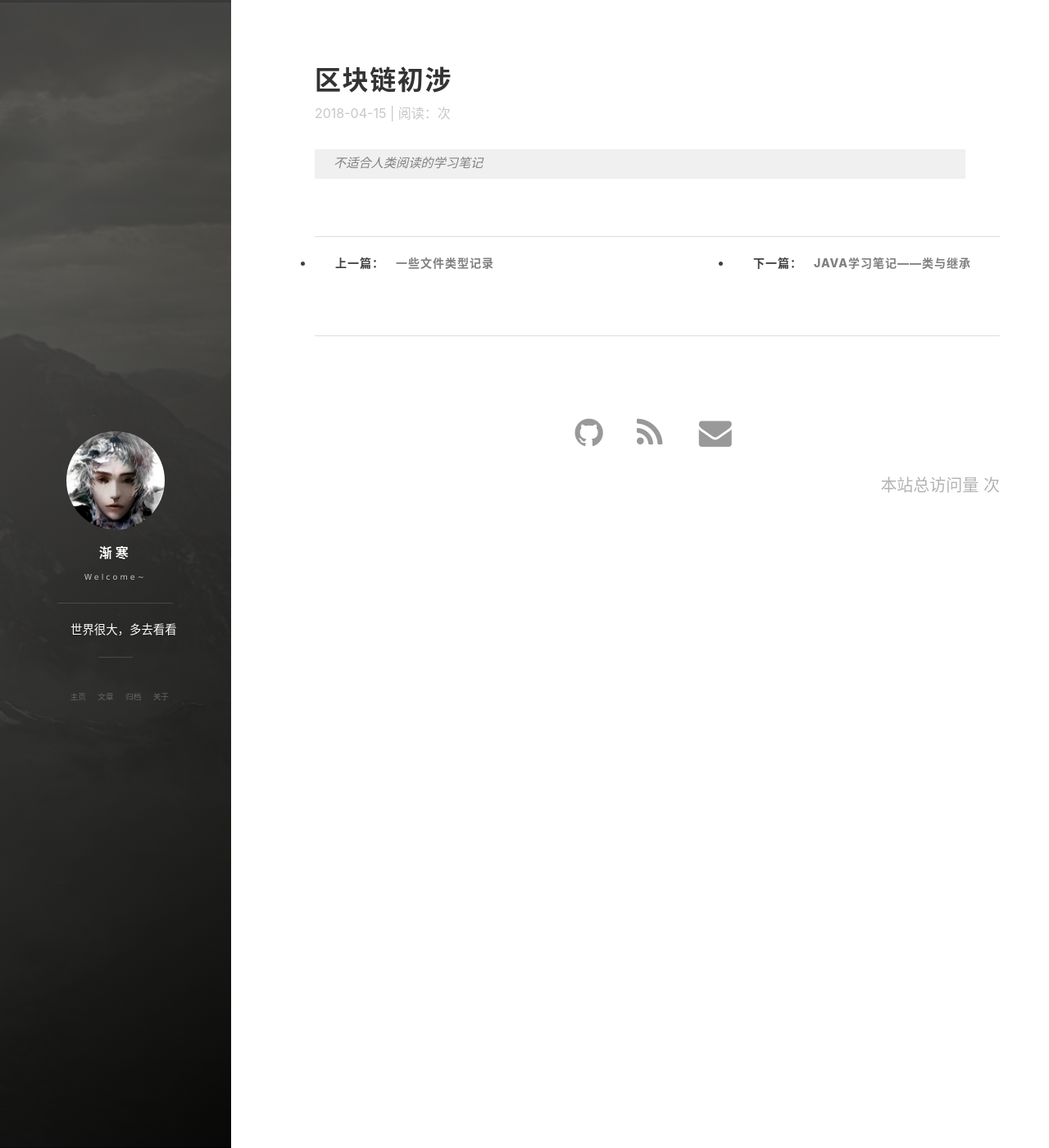
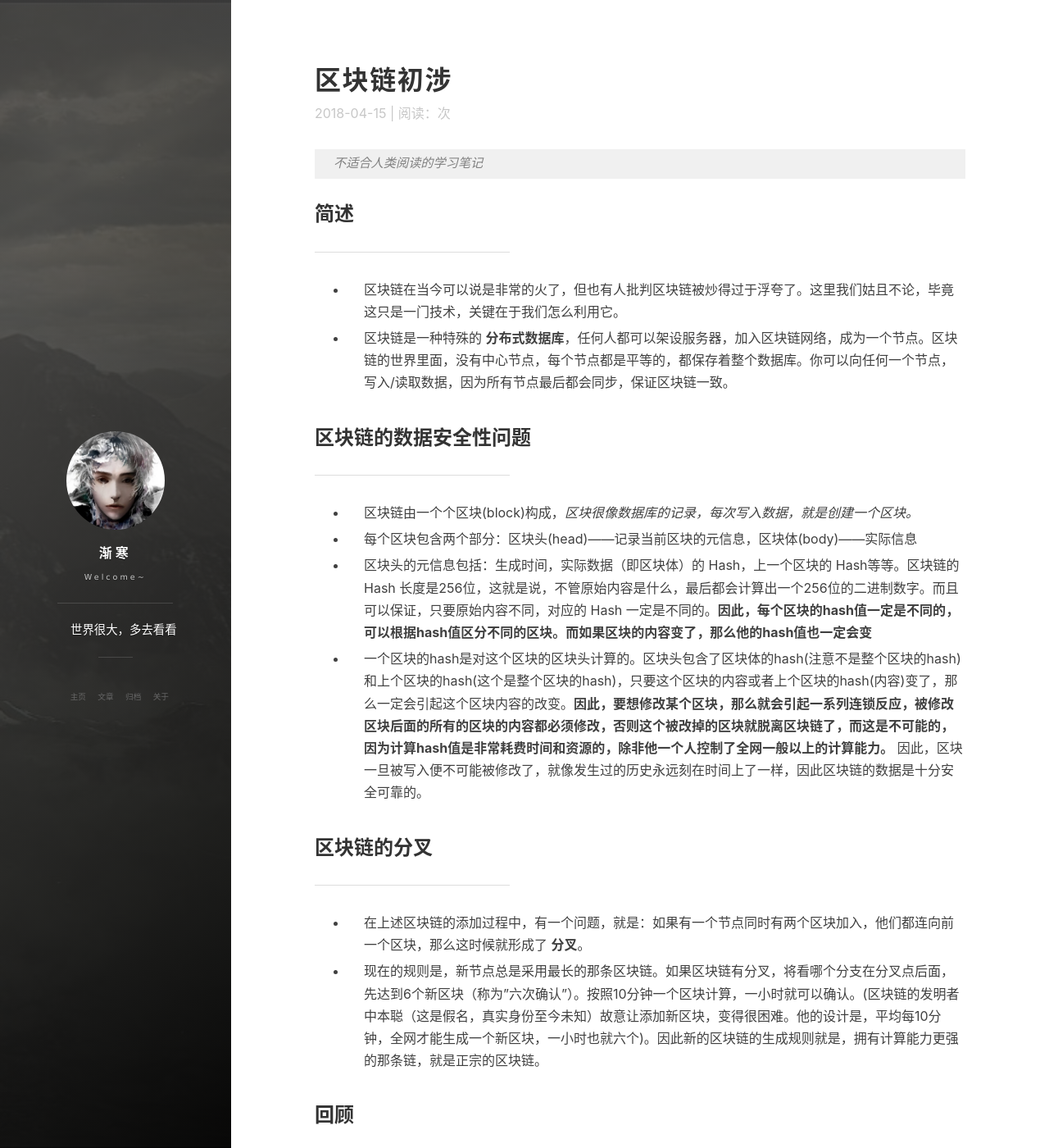
Before and after one commit to Fleschier/Fleschier.github.io, a Jekyll site: the page built from _posts/2018-04-15-Block-Chain.markdown, in a window 1280 px wide and 1400 px high. Shown: the whole window at 82% size. Built offline with Jekyll 4.4.1, drawn with Linux system fonts in a browser that asks for light colours; nearby versions of some CDN libraries; some of the changed text lies outside the part shown.

Commit message:
update block chain

```diff
--- a/_posts/2018-04-15-Block-Chain.markdown
+++ b/_posts/2018-04-15-Block-Chain.markdown
@@ -5,3 +5,43 @@ date:       2018-04-15 17:01:00
 tags: BlockChain
 ---
 > 不适合人类阅读的学习笔记
+
+## 简述
+---
+
+- 区块链在当今可以说是非常的火了，但也有人批判区块链被炒得过于浮夸了。这里我们姑且不论，毕竟这只是一门技术，关键在于我们怎么利用它。
+
+- 区块链是一种特殊的 **分布式数据库**，任何人都可以架设服务器，加入区块链网络，成为一个节点。区块链的世界里面，没有中心节点，每个节点都是平等的，都保存着整个数据库。你可以向任何一个节点，写入/读取数据，因为所有节点最后都会同步，保证区块链一致。
+
+## 区块链的数据安全性问题
+---
+
+- 区块链由一个个区块(block)构成，*区块很像数据库的记录，每次写入数据，就是创建一个区块。*
+
+- 每个区块包含两个部分：区块头(head)——记录当前区块的元信息，区块体(body)——实际信息
+
+- 区块头的元信息包括：生成时间，实际数据（即区块体）的 Hash，上一个区块的 Hash等等。区块链的 Hash 长度是256位，这就是说，不管原始内容是什么，最后都会计算出一个256位的二进制数字。而且可以保证，只要原始内容不同，对应的 Hash 一定是不同的。**因此，每个区块的hash值一定是不同的，可以根据hash值区分不同的区块。而如果区块的内容变了，那么他的hash值也一定会变**
+
+- 一个区块的hash是对这个区块的区块头计算的。区块头包含了区块体的hash(注意不是整个区块的hash)和上个区块的hash(这个是整个区块的hash)，只要这个区块的内容或者上个区块的hash(内容)变了，那么一定会引起这个区块内容的改变。**因此，要想修改某个区块，那么就会引起一系列连锁反应，被修改区块后面的所有的区块的内容都必须修改，否则这个被改掉的区块就脱离区块链了，而这是不可能的，因为计算hash值是非常耗费时间和资源的，除非他一个人控制了全网一般以上的计算能力。** 因此，区块一旦被写入便不可能被修改了，就像发生过的历史永远刻在时间上了一样，因此区块链的数据是十分安全可靠的。
+
+## 区块链的分叉
+---
+
+- 在上述区块链的添加过程中，有一个问题，就是：如果有一个节点同时有两个区块加入，他们都连向前一个区块，那么这时候就形成了 **分叉**。
+
+- 现在的规则是，新节点总是采用最长的那条区块链。如果区块链有分叉，将看哪个分支在分叉点后面，先达到6个新区块（称为"六次确认"）。按照10分钟一个区块计算，一小时就可以确认。(区块链的发明者中本聪（这是假名，真实身份至今未知）故意让添加新区块，变得很困难。他的设计是，平均每10分钟，全网才能生成一个新区块，一小时也就六个)。因此新的区块链的生成规则就是，拥有计算能力更强的那条链，就是正宗的区块链。
+
+
+## 回顾
+---
+
+- 区块链作为无人管理的分布式数据库，从2009年运行至今无明显问题，体现了其设计的合理性。
+
+- 但是，有利必有弊。区块链的安全可靠是建立在效率和能耗的牺牲上的。生成一个区块最少要等待十分钟，而等待所有节点同步就更久了。同时，生成一个新的区块，需要矿工做许多无意义的挖矿，极其地耗费能源。
+
+## 展望
+---
+
+- 区块链虽然有许多争议，但是其在某些领域确实有其独特的作用。其最大的特点就是数据的追踪和溯源。对于管理那些流通的物品，比如虚拟货币，一些农产品，枪支等等，区块链可以十分有效地保证这些领域的物资安全可靠性。
+
+> 最后更新于2018.4.28
```
